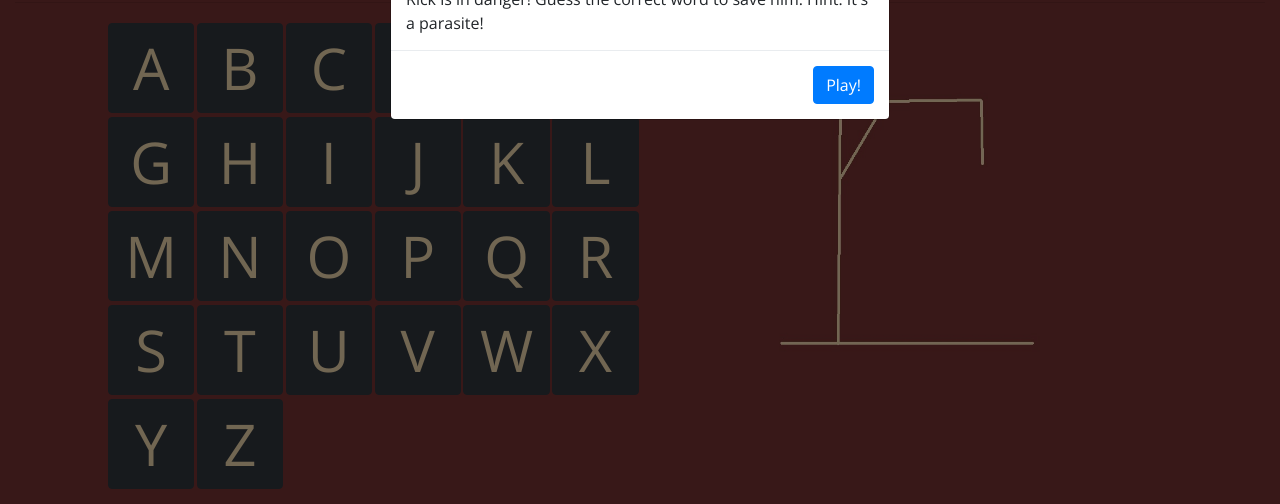
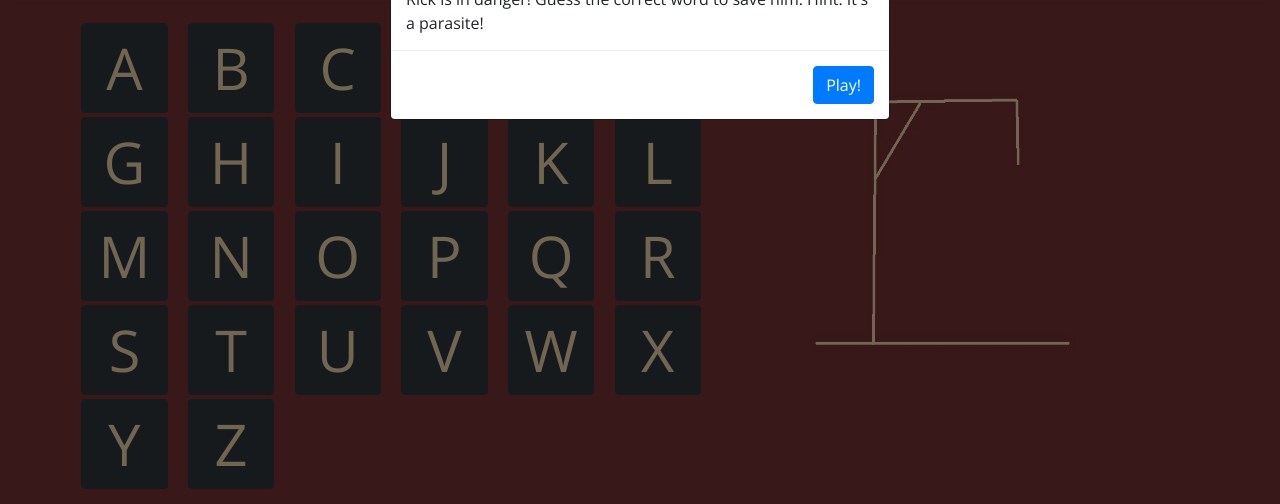
Before and after one commit to nguyenhachuy/Hangman, a plain HTML site: page index.html in a window 1280 px wide. Shown: the part 120-624 px from the top of the page. Drawn offline with nearby package versions, Linux system fonts and the light colour scheme.

Commit message:
Github host weird pages

```diff
--- a/index.html
+++ b/index.html
@@ -60,7 +60,7 @@
       </div>
 
       <div class="row">
-        <div class="col-5 ml-auto">
+        <div class="col-6 ml-auto">
           <div class="row justify-content-around my-1">
             <button type="button" class="btn btn-primary input-button" id="charA">A</button>
             <button type="button" class="btn btn-primary input-button" id="charB">B</button>
```
